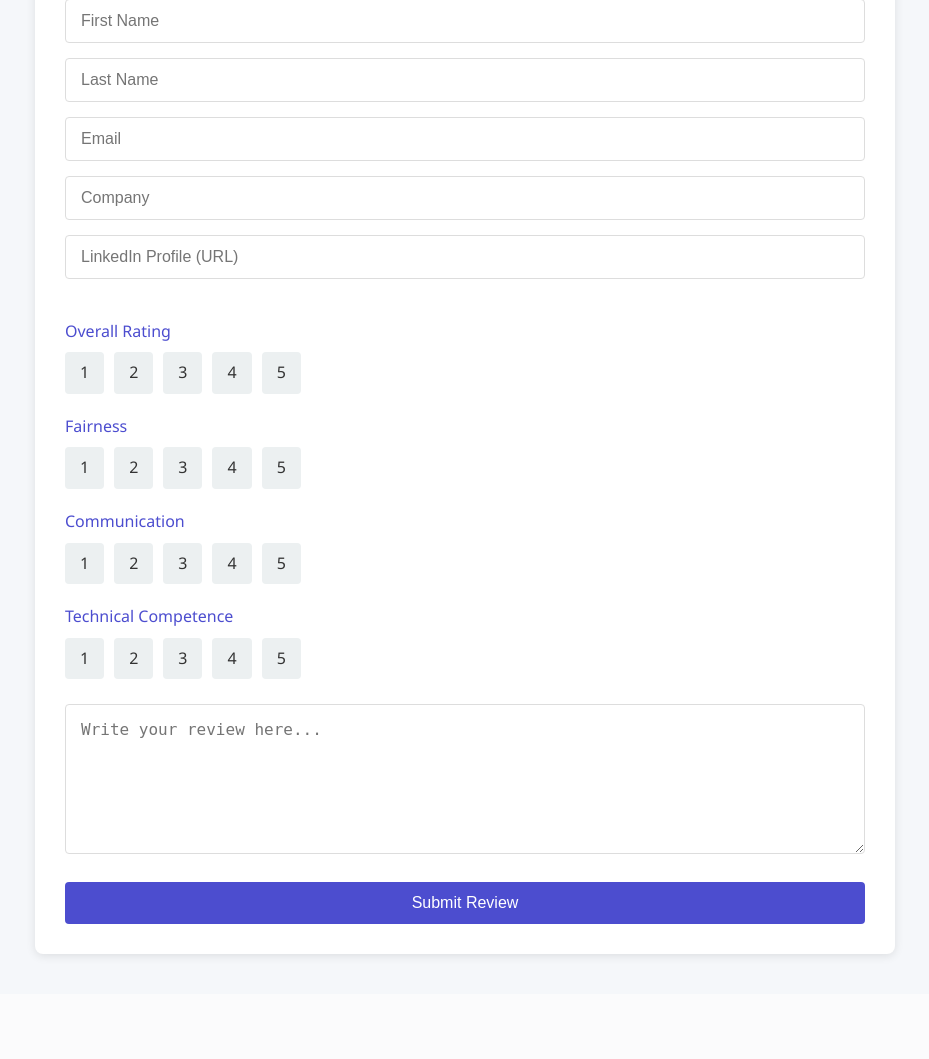
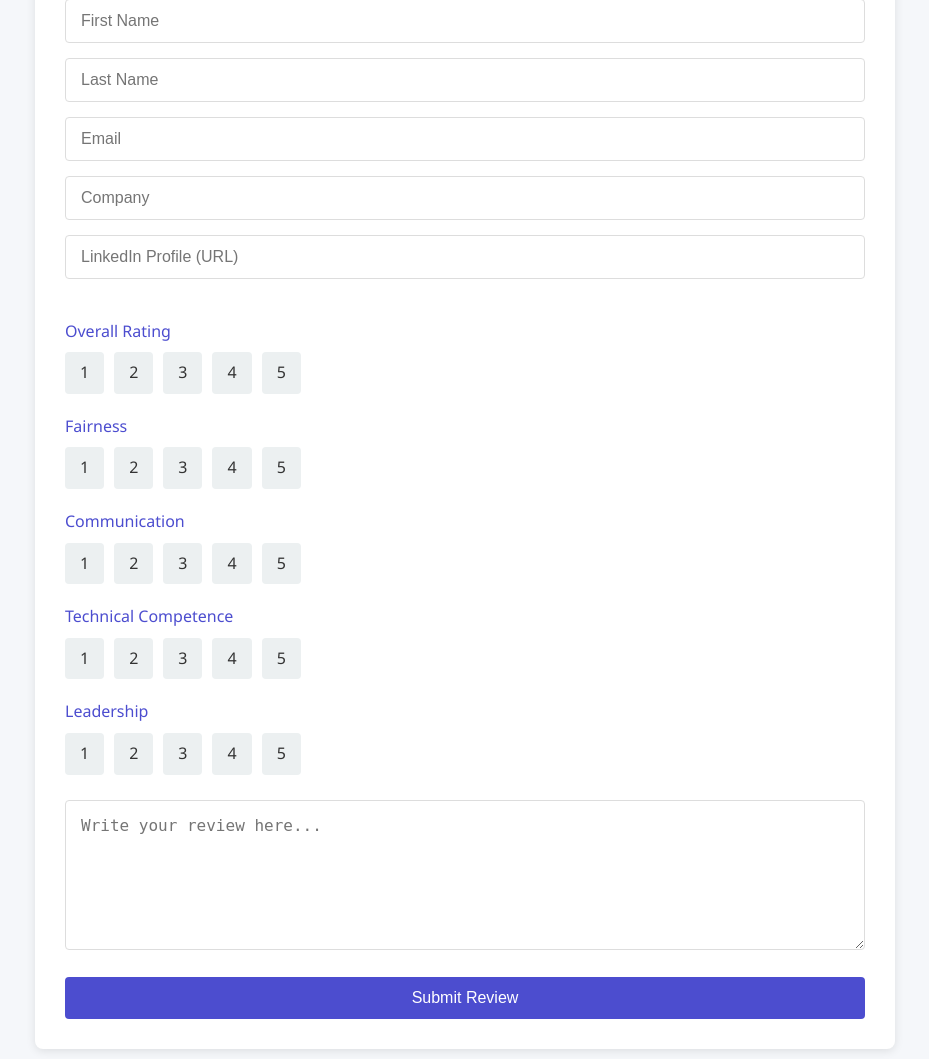
Before and after one commit to mominjafri/reviews.fyi, a Flask app: page /write in a window 1280 px wide. Shown: the part 174-1233 px from the top of the page, without its empty margins (175-1104 px from the left). Before the commit the page ends 1133 px from the top, so only its background shows below. Run offline with Flask 3, Linux system fonts and the light colour scheme.

Commit message:
Added Leadership rating

```diff
--- a/app.py
+++ b/app.py
@@ -26,6 +26,7 @@ def write():
             fairness = request.form["fairness"]
             communication = request.form["communication"]
             technical = request.form["technical"]
+            leadership = request.form["leadership"]
 
             review = request.form["review"]
 
@@ -40,7 +41,8 @@ def write():
                     "overall": rating,
                     "fairness": fairness,
                     "communication": communication,
-                    "technical": technical
+                    "technical": technical,
+                    "leadershp": leadership
                 },
                 "review": review
             })
@@ -48,7 +50,7 @@ def write():
             # Save to sheet
             if add_review_to_sheet(
                 first_name, last_name, email, company, linkedin,
-                rating, fairness, communication, technical, review
+                rating, fairness, communication, technical, leadership, review
             ):
                 return redirect(url_for("thank_you"))
             else:
--- a/sheets_util.py
+++ b/sheets_util.py
@@ -45,7 +45,7 @@ def connect_to_sheet():
         raise Exception(f"Google Sheets connection failed: {repr(e)}")
 
 def add_review_to_sheet(first_name, last_name, email, company, linkedin,
-                       rating, fairness, communication, technical, review):
+                       rating, fairness, communication, technical, leadership, review):
     """
     Append review data to Google Sheet
     Returns: bool (True if successful)
@@ -62,6 +62,7 @@ def add_review_to_sheet(first_name, last_name, email, company, linkedin,
             fairness,
             communication,
             technical,
+            leadership,
             review
         ])
         return True
--- a/templates/write.html
+++ b/templates/write.html
@@ -47,6 +47,14 @@
                         <label for="tech{{ i }}">{{ i }}</label>
                     {% endfor %}
                 </div>
+
+                <span class="rating-label">Leadership</span>
+                <div class="rating-group">
+                    {% for i in range(1, 6) %}
+                        <input type="radio" name="leadership" value="{{ i }}" id="lead{{ i }}" required>
+                        <label for="lead{{ i }}">{{ i }}</label>
+                    {% endfor %}
+                </div>
             </div>
 
             <textarea name="review" class="review-box" placeholder="Write your review here..." required></textarea>
```
